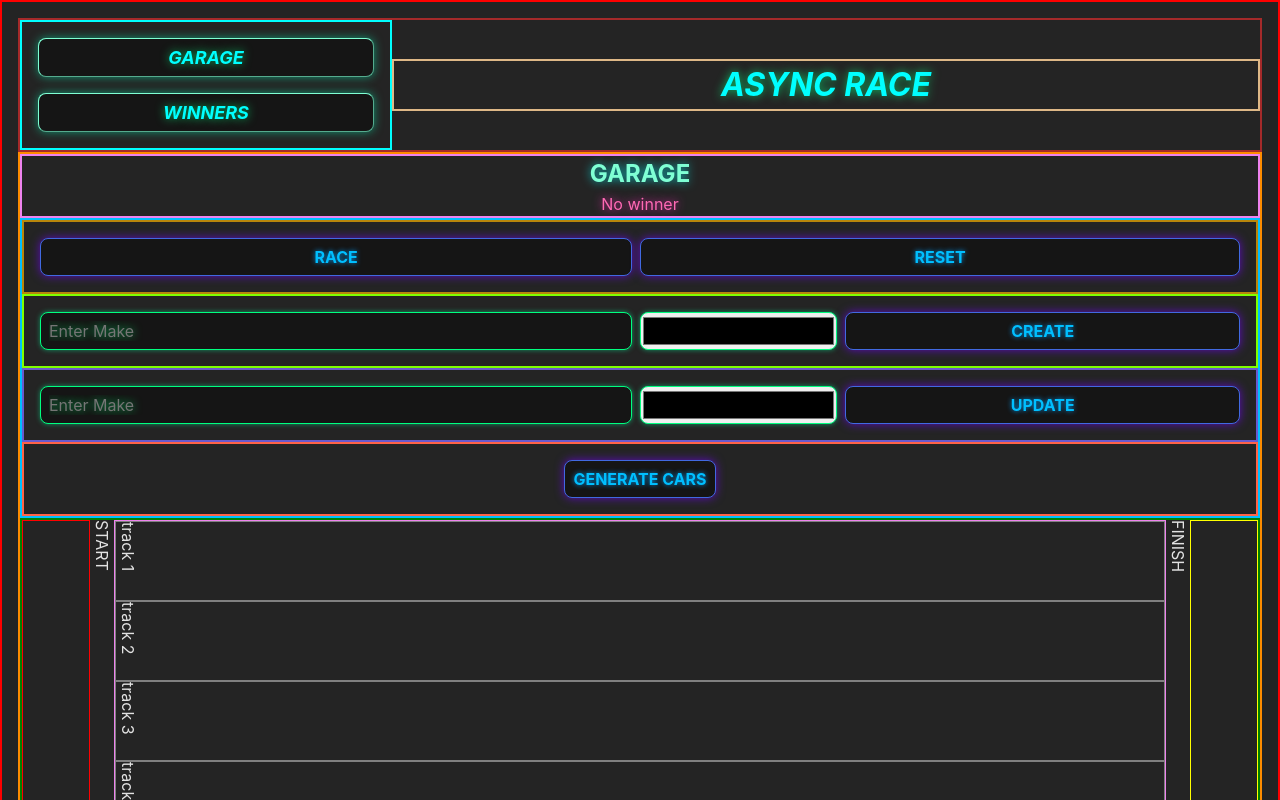
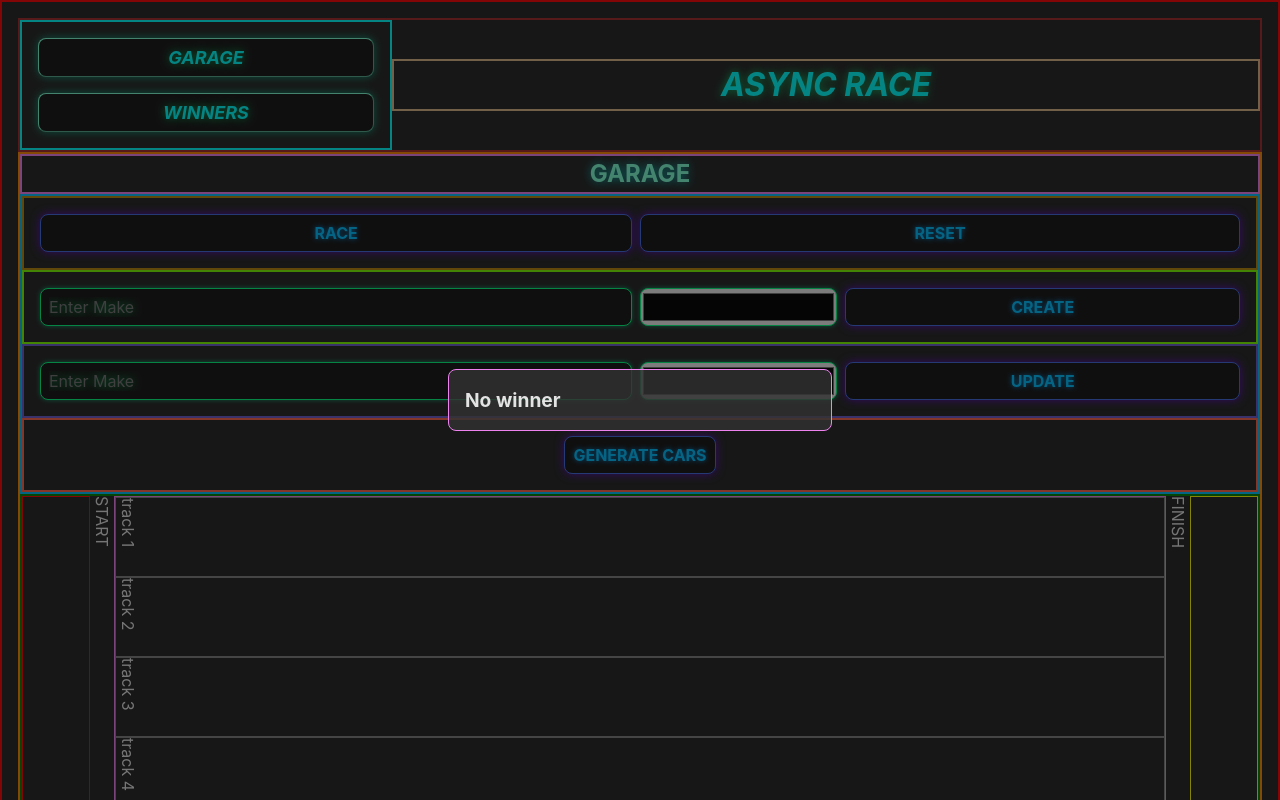
Before and after one commit to abe511/async-race, a React (Vite) app: page / in a window 1280 px wide. Both pictures are taken after a click on the button "RACE". Shown: the top 800 px of the page. Built offline with nearby package versions, Linux system fonts and the light colour scheme; no server answers.

Commit message:
fix: add condition for No Winner and remove setError

```diff
--- a/src/components/WinnerModal.tsx
+++ b/src/components/WinnerModal.tsx
@@ -17,8 +17,19 @@ const ModalOverlay = styled.div`
 const Winner = styled.article`
   background-color: rgba(50, 50, 50, 0.8);
   width: 30%;
-  // height: 10%;
-  border: 1px solid red;
+  border: 1px solid violet;
+  padding: 1rem;
+  border-radius: 0.5rem;
+`;
+
+const Title = styled.p`
+  font-size: largest;
+  font-weight: bold;
+`;
+
+const Text = styled.p`
+  font-size: larger;
+  font-weight: bold;
 `;
 
 const handleClose = (setWinnerModalData: SetState) => {
@@ -33,10 +44,16 @@ const WinnerModal = () => {
   return (
     <ModalOverlay onClick={() => handleClose(setWinnerModalData)}>
       <Winner>
-        <h3>WINNER</h3>
-        <p>{winnerModalData.id}</p>
-        <p>{winnerModalData.name}</p>
-        <p>{winnerModalData.time / 1000} seconds</p>
+        {winnerModalData.id === -1 ? (
+          <Text>No winner</Text>
+        ) : (
+          <>
+            <Title>WINNER</Title>
+            <Text>{winnerModalData.id}</Text>
+            <Text>{winnerModalData.name}</Text>
+            <Text>{winnerModalData.time / 1000} seconds</Text>
+          </>
+        )}
       </Winner>
     </ModalOverlay>
   );
--- a/src/utils/raceUtils.ts
+++ b/src/utils/raceUtils.ts
@@ -8,7 +8,6 @@ export const showWinner = async (
   cars: CarData[],
   results: PromiseSettledResult<RaceResults>[],
   setCars: SetCars,
-  setError: SetError,
   setWinnerModalData: SetState
 ) => {
   const fastestCar = { id: -1, time: Infinity };
@@ -21,7 +20,8 @@ export const showWinner = async (
 
   const winner = cars.filter((car: CarData) => car.id === fastestCar.id);
   if (!winner.length) {
-    setError('No winner');
+    setWinnerModalData({ open: true, id: -1, name: '', time: Infinity });
+
     return;
   }
   setCars((prev: CarData[]) =>
@@ -38,7 +38,6 @@ export const showWinner = async (
     })
   );
   setWinnerModalData({ open: true, id: winner[0].id, name: winner[0].name, time: fastestCar.time });
-  setError(`${winner[0].id} ${winner[0].name} WINS: ${fastestCar.time}`);
 };
 
 export const raceRequests = (cars: CarData[], setCars: SetCars, raceStartTime: number) => {
@@ -91,7 +90,7 @@ export const handleRace = async (
     const requests = raceRequests(cars, setCars, raceStartTime);
     const raceResponses: PromiseSettledResult<RaceResults>[] = await Promise.allSettled(requests);
     // SHOW THE WINNER
-    showWinner(cars, raceResponses, setCars, setError, setWinnerModalData);
+    showWinner(cars, raceResponses, setCars, setWinnerModalData);
   } catch (error) {
     if (error instanceof Error) {
       setError(error.message);
```
